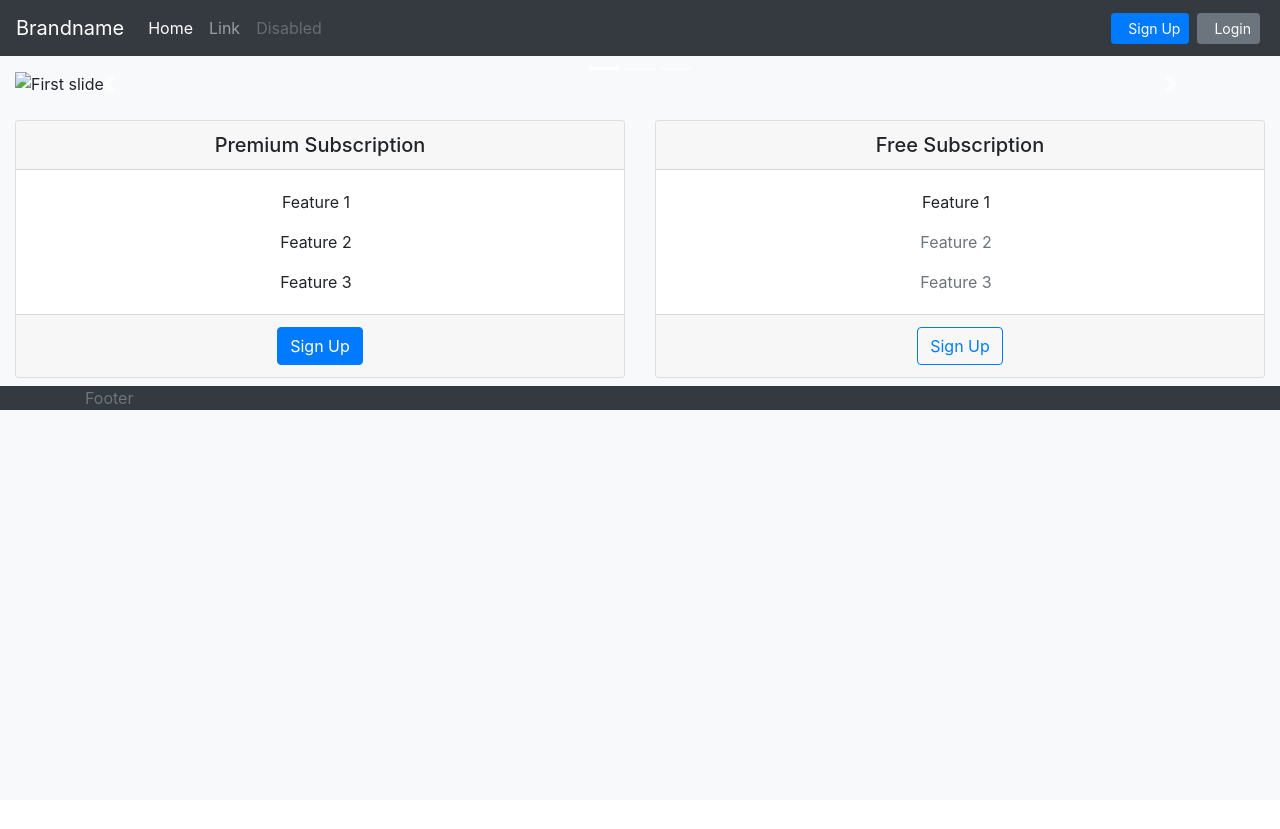
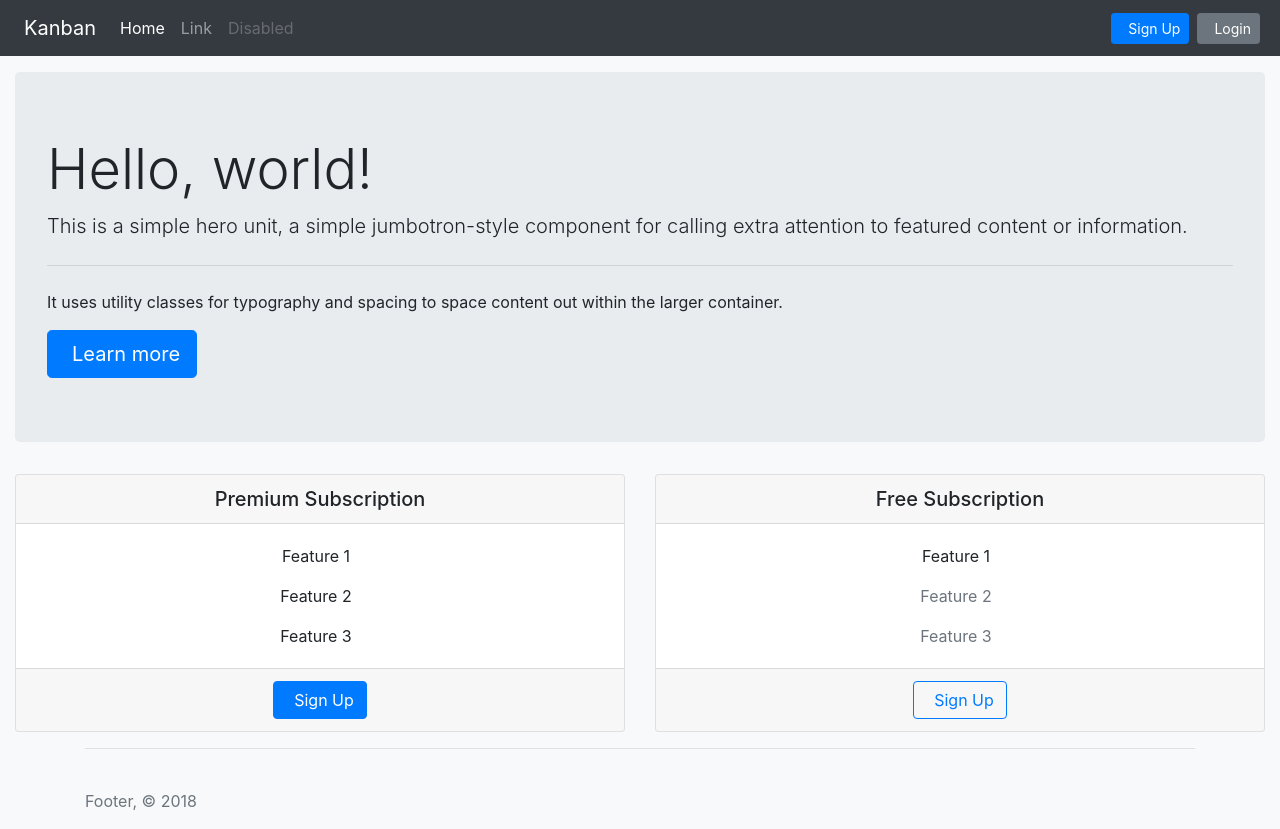
Before and after one commit to Lukisn/Kanban, a Django app: page / in a window 1280 px wide. Before the commit the page ends 410 px from the top, so only its background shows below. Run offline with Django 3.2, Linux system fonts and the light colour scheme; some libraries are stand-ins or nearby versions.

Commit message:
tweaked base template

```diff
--- a/Kanban/urls.py
+++ b/Kanban/urls.py
@@ -20,5 +20,4 @@ from django.urls import path, include
 urlpatterns = [
     path("", include("home.urls")),
     path('admin/', admin.site.urls),
-
 ]
--- a/home/urls.py
+++ b/home/urls.py
@@ -6,4 +6,5 @@ from . import views
 
 urlpatterns = [
     path("", views.home, name="home")
+    # TODO: add login, logout, register views
 ]
--- a/templates/base.html
+++ b/templates/base.html
@@ -1,7 +1,6 @@
 <!doctype html>
 <html lang="en">
   <head>
-    <!-- Required meta tags -->
     <meta charset="utf-8" />
     <meta name="viewport" content="width=device-width, initial-scale=1, shrink-to-fit=no" />
     <!-- Bootstrap CSS -->
@@ -11,16 +10,18 @@
     <title>{% block title %}Page Title{% endblock %}</title>
   </head>
   <body class="bg-light">
-    <header class="navbar navbar-expand-lg navbar-dark bg-dark">
-      <a class="navbar-brand" href="#">Brandname</a>
+    <header class="navbar navbar-expand-md navbar-dark bg-dark">
+      <a class="navbar-brand" href="{% url "home" %}"><span class="oi oi-spreadsheet pr-2"></span>Kanban</a>
       <button class="navbar-toggler" type="button" data-toggle="collapse" data-target="#navbarContent" aria-controls="navbarContent" aria-expanded="false" aria-label="Toggle navigation">
         <span class="navbar-toggler-icon"></span>
       </button>
       <div class="collapse navbar-collapse" id="navbarContent">
         <div class="navbar-nav mr-auto">
-          <a class="nav-item nav-link active" href="#">Home <span class="sr-only">(current)</span></a>
-          <a class="nav-item nav-link" href="#">Link</a>
-          <a class="nav-item nav-link disabled" href="#">Disabled</a>
+          {% block navigation %}
+            <a class="nav-item nav-link active" href="#">Home</a>
+            <a class="nav-item nav-link" href="#">Link</a>
+            <a class="nav-item nav-link disabled" href="#">Disabled</a>
+          {% endblock %}
         </div>
         <div class="navbar-nav navbar-right">
           <a class="btn btn-primary btn-sm m-1" href="#" role="button"><span class="oi oi-clipboard pr-2"></span>Sign Up</a>
@@ -29,13 +30,14 @@
       </div>
     </header>
     <main class="container-fluid ">
-        {% block content %}
-            Page content
-        {% endblock %}
+      {% block content %}<h3>Page content</h3>{% endblock %}
     </main>
-    <footer class="container-fluid bg-dark">
+    <footer class="container-fluid">
       <div class="container">
-        <p class="text-muted">Footer</p>
+        <hr />
+        <p class="text-muted pt-4">
+          {% block footer %}Footer, &copy; 2018{% endblock %}
+        </p>
       </div>
     </footer>
     <!-- Bootstrap JavaScript -->
--- a/templates/index.html
+++ b/templates/index.html
@@ -5,36 +5,17 @@
 {% endblock %}
 
 {% block content %}
-  <!-- Image showcase -->
-  <div class="carousel slide my-3" id="carouselExample" data-ride="carousel">
-    <ol class="carousel-indicators">
-      <li data-target="#carouselExample" data-slide-to="0" class="active"></li>
-      <li data-target="#carouselExample" data-slide-to="1"></li>
-      <li data-target="#carouselExample" data-slide-to="2"></li>
-    </ol>
-    <div class="carousel-inner">
-      <div class="carousel-item active">
-        <img class="d-block w-100" src="http://via.placeholder.com/160x90" alt="First slide">
-      </div>
-      <div class="carousel-item">
-        <img class="d-block w-100" src="http://via.placeholder.com/160x90" alt="Second slide">
-      </div>
-      <div class="carousel-item">
-        <img class="d-block w-100" src="http://via.placeholder.com/160x90" alt="Third slide">
-      </div>
-    </div>
-    <a class="carousel-control-prev" href="#carouselExample" role="button" data-slide="prev">
-      <span class="carousel-control-prev-icon" aria-hidden="true"></span>
-      <span class="sr-only">Previous</span>
-    </a>
-    <a class="carousel-control-next" href="#carouselExample" role="button" data-slide="next">
-      <span class="carousel-control-next-icon" aria-hidden="true"></span>
-      <span class="sr-only">Next</span>
-    </a>
+  <!-- Main showcase -->
+  <div class="jumbotron mt-3">
+    <h1 class="display-4">Hello, world!</h1>
+    <p class="lead">This is a simple hero unit, a simple jumbotron-style component for calling extra attention to featured content or information.</p>
+    <hr class="my-4">
+    <p>It uses utility classes for typography and spacing to space content out within the larger container.</p>
+    <a class="btn btn-primary btn-lg" href="#" role="button"><span class="oi oi-compass pr-2"></span>Learn more</a>
   </div>
   <!-- Pricing options -->
   <div class="card-deck">
-      <div class="card text-center my-2">
+      <div class="card text-center">
         <h5 class="card-header">Premium Subscription</h5>
         <div class="card-body">
           <p class="card-text">Feature 1<span class="oi oi-check text-success pl-2"></span></p>
@@ -42,10 +23,10 @@
           <p class="card-text">Feature 3<span class="oi oi-check text-success pl-2"></span></p>
         </div>
         <div class="card-footer">
-          <a href="#" class="btn btn-primary">Sign Up</a>
+          <a href="#" class="btn btn-primary"><span class="oi oi-task pr-2"></span>Sign Up</a>
         </div>
       </div>
-      <div class="card text-center my-2">
+      <div class="card text-center">
         <h5 class="card-header">Free Subscription</h5>
         <div class="card-body">
           <p class="card-text">Feature 1<span class="oi oi-check text-success pl-2"></span></p>
@@ -53,7 +34,7 @@
           <p class="card-text text-muted">Feature 3<span class="oi oi-ban text-danger pl-2"></span></p>
         </div>
         <div class="card-footer">
-          <a href="#" class="btn btn-outline-primary">Sign Up</a>
+          <a href="#" class="btn btn-outline-primary"><span class="oi oi-task pr-2"></span>Sign Up</a>
         </div>
       </div>
   </div>
```
